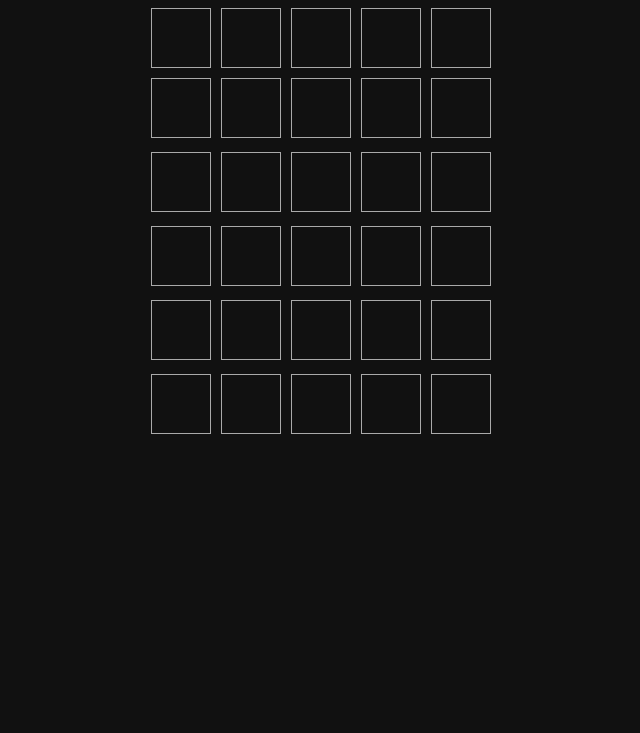
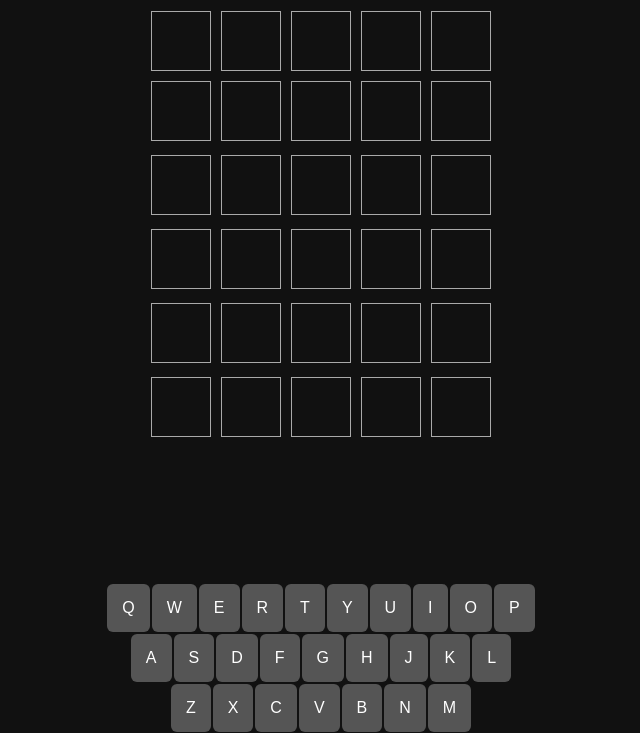
Before and after one commit to iamdigitalminimalist/wordle-plus, a plain HTML site: page index.html in a window 1280 px wide. Shown: the part 67-800 px from the top of the page, without its empty margins (319-959 px from the left). Drawn offline with Linux system fonts and the light colour scheme.

Commit message:
add keyboard

```diff
--- a/index.html
+++ b/index.html
@@ -9,8 +9,11 @@
     <script src="index.js" defer></script>
   </head>
   <body>
-    <h1>Wordle Plus</h1>
-    <hr />
-    <div id="grid"></div>
+    <div id="screen">
+      <h1>Wordle Plus</h1>
+      <hr />
+      <div id="grid"></div>
+      <div id="keyboard"></div>
+    </div>
   </body>
 </html>
--- a/index.js
+++ b/index.js
@@ -2,6 +2,11 @@
 
 const wordLength = 5;
 const wordGuess = 6;
+
+let GREY = "#212121";
+let LIGHT_GREY = "#555";
+let GREEN = "#538d4e";
+let YELLOW = "#b59f3b";
 
 let wordList = ["panic", "proxy", "piano", "horse", "lover", "pizza"];
 
@@ -12,7 +17,10 @@ let currentAttempt = "";
 let history = [];
 
 let grid = document.getElementById("grid");
+let keyboard = document.getElementById("keyboard");
+
 buildGrid();
+buildKeyboard();
 updateGrid();
 window.addEventListener("keydown", handleKeyDown);
 
@@ -84,10 +92,31 @@ function getBgColor(letter, i) {
   let correctLetter = secret[i];
   let attemptLetter = letter[i];
   if (attemptLetter === undefined || secret.indexOf(attemptLetter) === -1) {
-    return "#212121";
+    return GREY;
   }
   if (correctLetter === attemptLetter) {
-    return "#538d4e";
+    return GREEN;
   }
-  return "#b59f3b";
+  return YELLOW;
 }
+
+function buildKeyboard() {
+  buildKeyboardRow("qwertyuiop", false);
+  buildKeyboardRow("asdfghjkl", false);
+  buildKeyboardRow("zxcvbnm", true);
+}
+
+function buildKeyboardRow(letters) {
+  let row = document.createElement("div");
+  for (let letter of letters) {
+    let button = document.createElement("button");
+    button.className = "key-button";
+    button.style.backgroundColor = LIGHT_GREY;
+    button.textContent = letter;
+    button.onclick = () => {
+      // TODO
+    };
+    row.appendChild(button);
+  }
+  keyboard.appendChild(row);
+}
--- a/style.css
+++ b/style.css
@@ -4,16 +4,28 @@
 	box-sizing: border-box;
 }
 
-html, body {
+html, body, #screen {
+	height: 100vh;
+	width: 100%;
 	background-color: #111;
 	color: white;
-    font-family: sans-serif;
+	font-family: -apple-system, Roboto, sans-serif;
 	text-align: center;
 	text-transform: uppercase;
 }
 
+#screen {
+	display: flex;
+	flex-direction: column;
+}
+
+#grid {
+	flex: 1 1 auto;
+}
+
 h1 {
 	font-size: 42px;
+	flex: none;
 }
 
 hr {
@@ -30,3 +42,17 @@ hr {
 	font-size: 40px;
 	font-weight: bold;
 }
+
+#keyboard {
+	flex: none;
+}
+
+.key-button {
+	text-transform: uppercase;
+	padding: 15px;
+	margin: 1px;
+	border-radius: 6px;
+	border: none;
+	font-size: 1rem;
+	color: white;
+}
```
Lines whose indentation alone changed are shown as unchanged.
